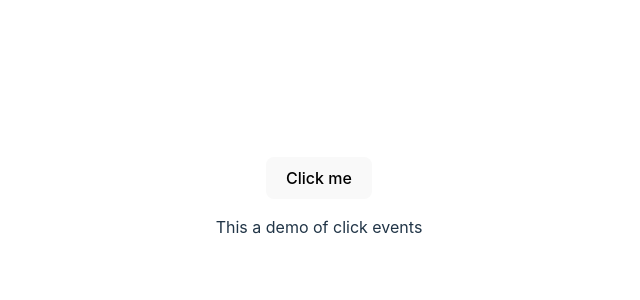
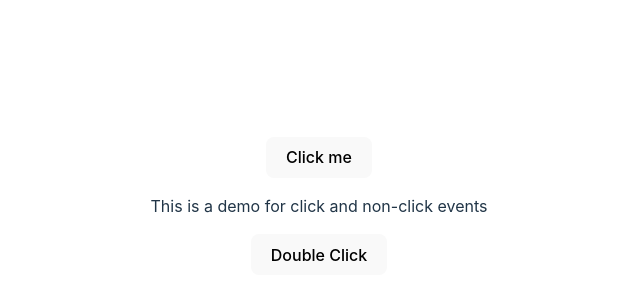
Before and after one commit to DBorah03/Full-Stack-, a React (Vite) app in the folder React/react-state/: page / in a window 1280 px wide. Shown: the part 194-494 px from the top of the page, without its empty margins (321-961 px from the left). Built offline with nearby package versions, Linux system fonts and the light colour scheme.

Commit message:
non-click events learned

```diff
--- a/React/react-state/src/Button.jsx
+++ b/React/react-state/src/Button.jsx
@@ -1,16 +1,22 @@
-function printHello() {
+function handleClick() {
   console.log("Hello!");
 }
 
-function printBye() {
-  console.log("Bye");
+function handleMOuseOver() {
+  console.log("Bye!");
 }
 
+function handleDblClick() {
+  console.log("you double clicked");
+}
 export default function Button() {
   return (
     <>
-      <button onClick={printHello}>Click me</button>
-      <p onClick={printBye}>This a demo of click events</p>
+      <button onClick={handleClick}>Click me</button>
+      <p onMouseOver={handleMOuseOver}>
+        This is a demo for click and non-click events
+      </p>
+      <button onDoubleClick={handleDblClick}>Double Click</button>
     </>
   );
 }
```
